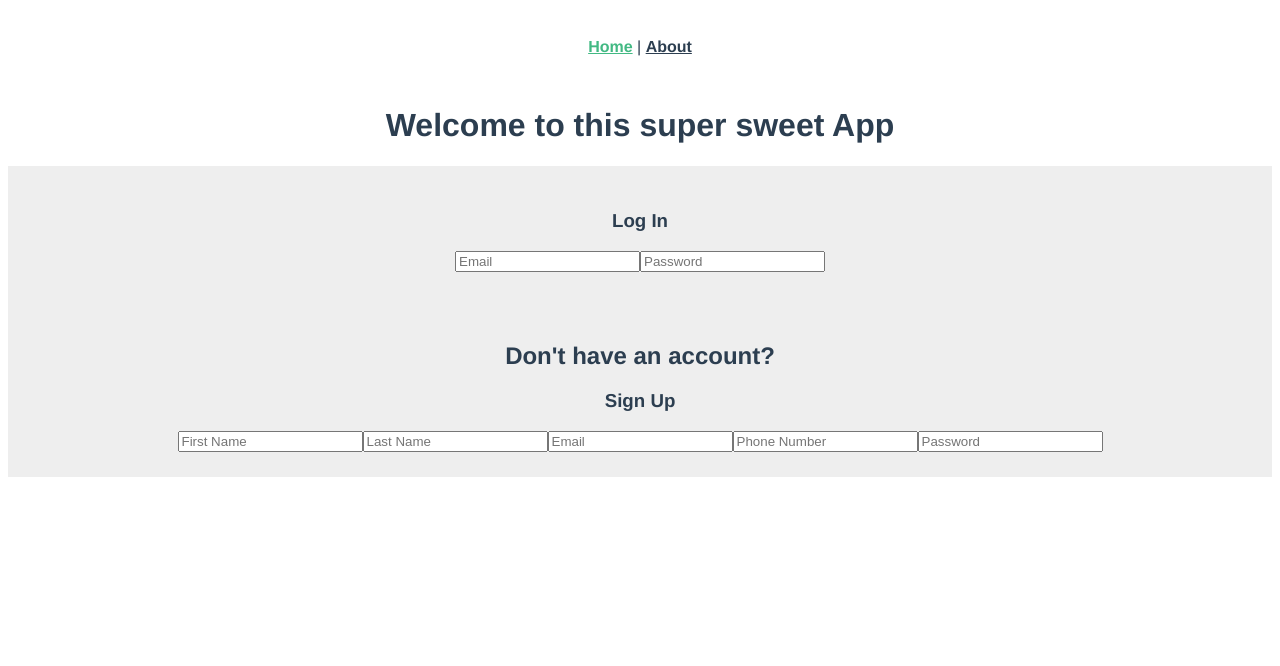
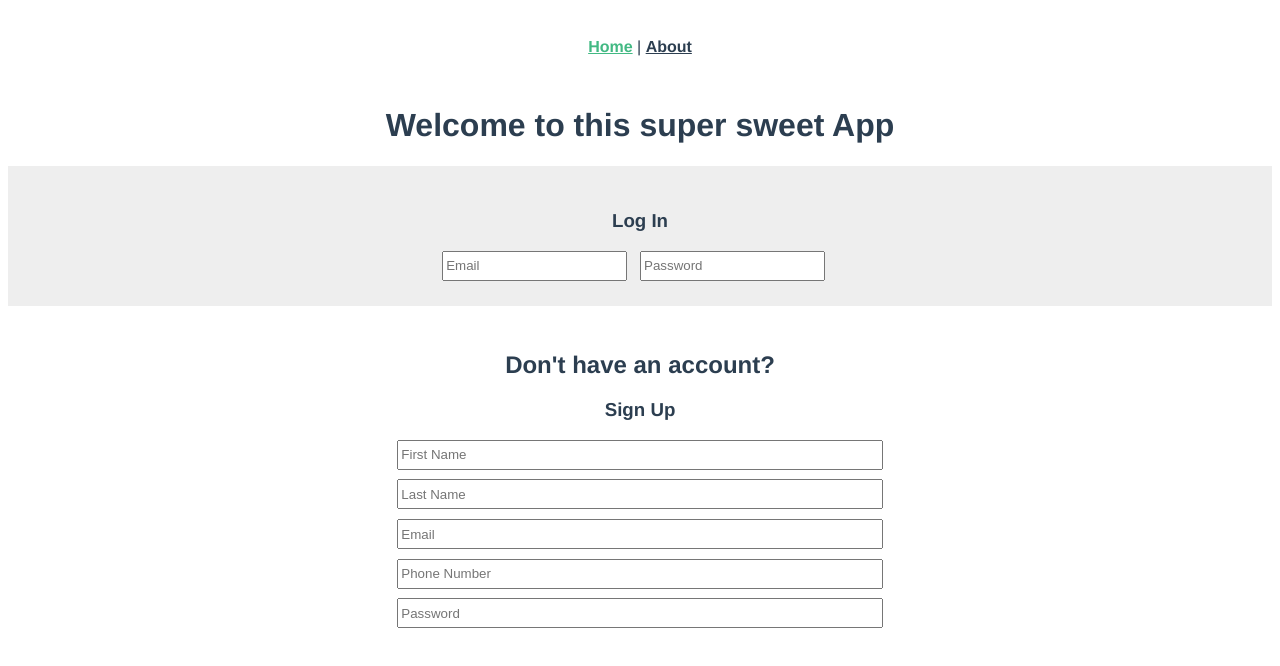
Before and after one commit to wrightet/entertwine_recruitment_challenge, a Vue app in the folder back-end/front-end/: page /#/ in a window 1280 px wide. Shown: the top 666 px of the page. Built offline with nearby package versions, Linux system fonts and the light colour scheme.

Commit message:
sign up and login styling

```diff
--- a/back-end/front-end/src/components/Login.vue
+++ b/back-end/front-end/src/components/Login.vue
@@ -19,4 +19,8 @@ export default {
         background: #EEE;
         padding: 2%;
     }
+    input{
+        height: 3vh;
+        margin-right: 1vw;
+    }
 </style>
--- a/back-end/front-end/src/components/Signup.vue
+++ b/back-end/front-end/src/components/Signup.vue
@@ -2,7 +2,7 @@
     <div class='SignUp'>
         <h2>Don't have an account?</h2>
         <h3>Sign Up</h3>
-        <form action="">
+        <form class='sign-form' action="">
             <input type="text" name='first_name' placeholder="First Name">
             <input type="text" name='last_name' placeholder="Last Name">
             <input type="text" name='email' placeholder="Email">
@@ -20,7 +20,19 @@ export default {
 
 <style scoped>
     .SignUp{
-        background: #EEE;
+        background: #fff;
         padding: 2%;
     }
+
+    .sign-form{
+         display: flex;
+        flex-direction: column;
+        justify-content: center;
+        margin:auto;
+        max-width: 40%;
+    }
+    input{
+        margin-bottom: 2%;
+        height: 3vh;
+    }
 </style>
```
